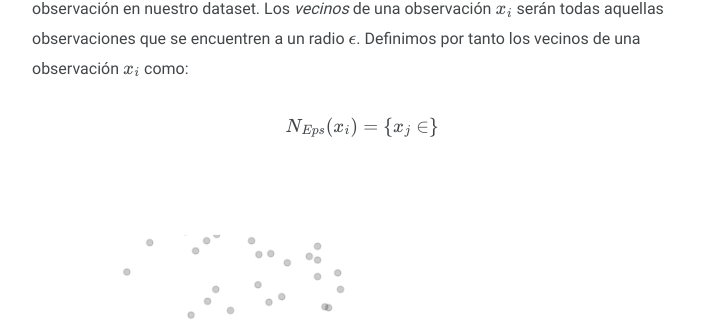
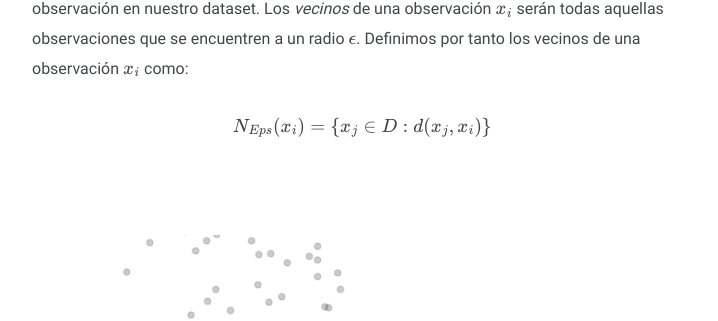
Before and after one commit to JAVI897/JAVI897.github.io, a Jekyll site: the page built from _posts/DBSCAN/2020-07-24-DBSCAN.md, in a window 1280 px wide and 900 px high, scrolled down 1957 px. Shown: the part 143-464 px from the top of the window, without its empty margins (278-996 px from the left). Built offline with Jekyll 4.4.1, drawn with Linux system fonts in a browser that asks for light colours; formulas are drawn with MathJax 3.

```diff
--- a/_posts/DBSCAN/2020-07-24-DBSCAN.md
+++ b/_posts/DBSCAN/2020-07-24-DBSCAN.md
@@ -24,7 +24,7 @@ DBSCAN es uno de los algoritmos de clustering más usados y citados. Propuesto p
 
 DBSCAN calcula la densidad de cada región contando el número de *vecinos* de cada observación en nuestro dataset. Los *vecinos* de una observación $x_i$ serán todas aquellas observaciones que se encuentren a un radio $\epsilon$. Definimos por tanto los vecinos de una observación $x_i$ como:
 
-$$N_{Eps}(x_i) = \{x_j \in  \}$$
+$$N_{Eps}(x_i) = \{x_j \in D : d(x_j, x_i) \}$$
 
 <center><img src="\assets\img\circle-neigh-dbscan.png" style="zoom:100%;" /></center>
 
```
